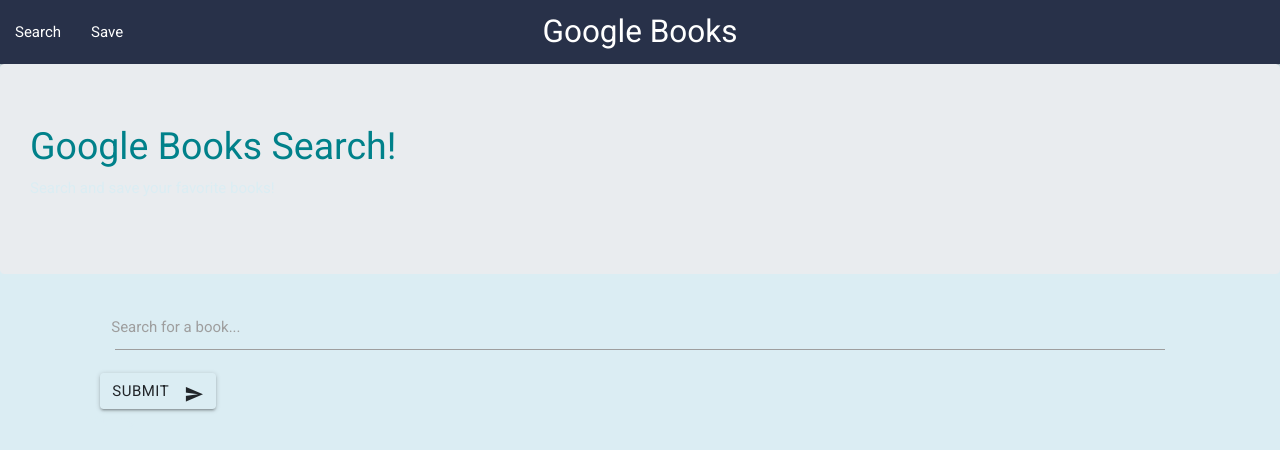
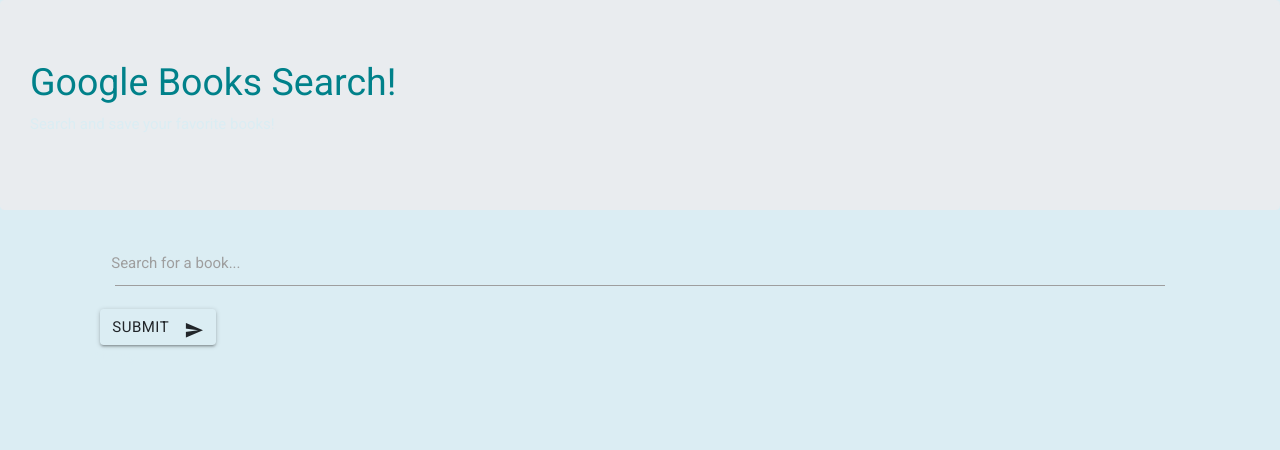
Before and after one commit to vpvnguyen/google-books-react, a React (Create React App) app in the folder client/: page / in a window 1280 px wide. Shown: the top 450 px of the page. Built offline with nearby package versions, Linux system fonts and the light colour scheme.

Commit message:
restructured components

```diff
--- a/client/src/App.js
+++ b/client/src/App.js
@@ -1,32 +1,31 @@
 import React, { Component } from "react";
+
+// style
+import 'bootstrap/dist/css/bootstrap.min.css';
 import "./App.css";
-// bootstrap
-import 'bootstrap/dist/css/bootstrap.min.css';
 
+// react router
 import { BrowserRouter as Router, Route, Switch } from "react-router-dom";
 
 // components
-import NavBar from './components/NavBar/NavBar.jsx';
 import Header from './components/Header/Header.jsx';
 import SearchPage from './views/SearchPage/SearchPage.jsx';
 import SavedPage from './views/SavedPage/SavedPage.jsx';
 
 class App extends Component {
+
   render() {
     return (
+
       <>
-        <NavBar />
         <Header />
         <Router>
-          <div>
-            <Switch>
-              <Route exact path="/" component={SearchPage} />
-              {/* <Route exact path="/results" component={Results} /> */}
-              <Route exact path="/saved" component={SavedPage} />
-              {/* <Route component={NoMatch} /> */}
-            </Switch>
-          </div>
+          <Switch>
+            <Route exact path="/" component={SearchPage} />
+            <Route exact path="/saved" component={SavedPage} />
+          </Switch>
         </Router>
+
       </>
     );
   }
```
